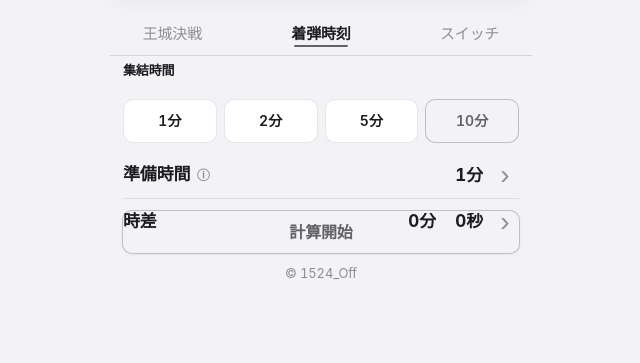
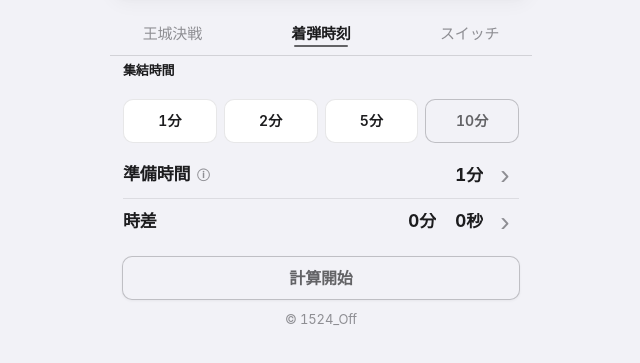
Before and after one commit to marinenobot/irony, a website with bundled scripts: page index.html in a window 1280 px wide. Shown: the part 91-454 px from the top of the page, without its empty margins (319-959 px from the left). Built offline with nearby package versions, Linux system fonts and the light colour scheme.

Commit message:
Fix settings card height after rally preset layout change (#3)

```diff
--- a/css/70-components.css
+++ b/css/70-components.css
@@ -252,24 +252,20 @@
   animation: contentReveal 160ms ease-out;
 }
 
-/* 入力エリア：行数だけがページごとの差分。 */
+/* 入力エリア：プリセット・設定行の実際の高さに合わせる。 */
 .page-content .mode-card {
   width: 100%;
   max-width: none;
-  height: calc(var(--component-row-height) * 2);
-  min-height: calc(var(--component-row-height) * 2);
+  height: auto;
+  min-height: 0;
   margin: 6px 0 var(--component-action-gap);
   padding: 0;
   border: 1px solid transparent;
   border-radius: 0;
   background: transparent;
   box-shadow: none;
-  overflow: hidden;
+  overflow: visible;
   color: var(--text);
-}
-#page-landing .mode-card {
-  height: calc(var(--component-row-height) * 3);
-  min-height: calc(var(--component-row-height) * 3);
 }
 
 /* 既存画面で意図的に異なる、準備時間の補助表示。 */
```
